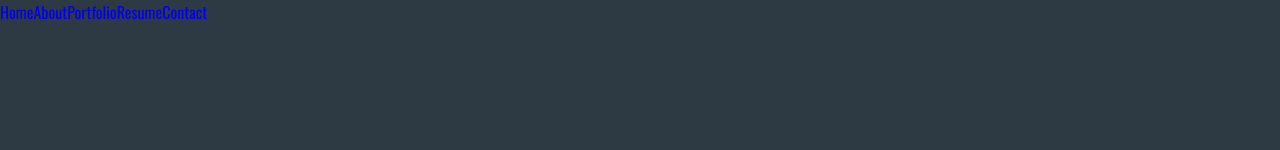
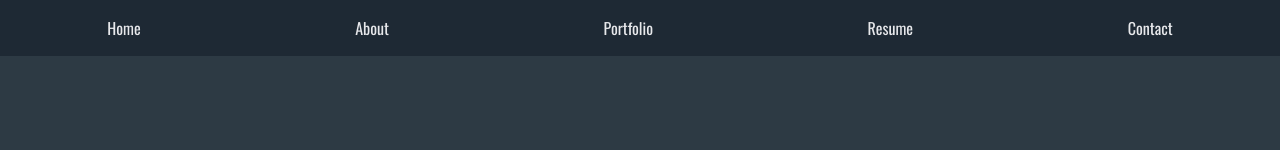
Before and after one commit to PiotrAdamowicz/nextJsBlog, a Next.js app: page /cv in a window 1280 px wide. Shown: the top 150 px of the page. Built offline with nearby package versions, Linux system fonts and the light colour scheme.

Commit message:
Basic layout/meta css done

```diff
--- a/Utils/colors.js
+++ b/Utils/colors.js
@@ -1,13 +1,20 @@
 const colors = {
   btn: {},
   font: {
-    font: "white",
-    fontLarge: "rgba(121, 138, 141, 1)", //"#272727",
-    fontMedium: "#435058",
-    fontSmall: "rgb(200, 201, 204)", //"#e1f2fe", //"#e0ffff",
+    tx: {
+      //content text
+      fontLarge: "rgba(121, 138, 141, 1)", //"#272727",
+      fontMedium: "#435058",
+      fontSmall: "rgb(200, 201, 204)", //"#e1f2fe", //"#e0ffff",
+    },
+    fn: {
+      //functional
+      navStandard: "rgba(231, 232, 235, 1)",
+    },
   },
   main: "rgba(8, 15, 29, 1)", //"#282938",
   main_op: "rgba(8, 15, 29, 0.7)",
+  main_op2: "rgba(8, 15, 29, 0.4)",
 
   background: "rgba(45, 58, 68, 1)", //"#598b8c"
 };
--- a/Utils/colors.json
+++ b/Utils/colors.json
@@ -1,10 +1,17 @@
 {
+  "font": {
+    "tx": {
+      "fontLarge": "rgba(121, 138, 141, 1)",
+      "fontMedium": "#435058",
+      "fontSmall": "rgb(200, 201, 204)"
+    },
+    "fn": {
+      "navStandard": "rgba(231, 232, 235, 1)"
+    }
+  },
   "main": "rgba(8, 15, 29, 1)",
   "main_op": "rgba(8, 15, 29, 0.7)",
-  "font": "white",
-  "fontLarge": "#6C8CA1FF",
-  "fontMedium": "#647E8FCC",
-  "fontSmall": "rgb(200, 201, 204)",
-  "background": "rgba(45, 58, 68, 1)",
-  "btnSubmit": "rgba(45, 58, 68, .8)"
+  "main_op2": "rgba(8, 15, 29, 0.4)",
+
+  "background": "rgba(45, 58, 68, 1)"
 }
--- a/components/Footer.js
+++ b/components/Footer.js
@@ -1,5 +1,5 @@
 import Link from "next/link";
-import color from "../Utils/colors";
+import colors from "../Utils/colors";
 
 const Footer = () => {
   return (
@@ -12,7 +12,21 @@ const Footer = () => {
           </Link>
         </div>
       </footer>
-      <style jsx>{``}</style>
+      <style jsx>{`
+        footer {
+          display: flex;
+          background-color: ${colors.main_op2};
+          justify-content: space-around;
+          width: 100%;
+        }
+        a,
+        p {
+          display: block;
+          font-size: 1em;
+          line-height: 3.5em;
+          color: ${colors.font.fn.navStandard};
+        }
+      `}</style>
     </>
   );
 };
--- a/components/Header.js
+++ b/components/Header.js
@@ -7,7 +7,11 @@ const Header = () => {
       <header>
         <NavBar> </NavBar>
       </header>
-      <style jsx>{``}</style>
+      <style jsx>{`
+        header {
+          height: 100;
+        }
+      `}</style>
     </>
   );
 };
--- a/components/NavBar.js
+++ b/components/NavBar.js
@@ -21,7 +21,19 @@ const NavBar = () => {
           <a>Contact</a>
         </Link>
       </nav>
-      <style jsx>{``}</style>
+      <style jsx>{`
+        nav {
+          display: flex;
+          background-color: ${colors.main_op2};
+          justify-content: space-around;
+          width: 100%;
+        }
+        a {
+          display: block;
+          line-height: 3.5em;
+          color: ${colors.font.fn.navStandard};
+        }
+      `}</style>
     </>
   );
 };
--- a/components/layout.js
+++ b/components/layout.js
@@ -1,6 +1,9 @@
 import Header from "./Header";
 import Footer from "./Footer";
 import Meta from "./meta";
+import colors from "../Utils/colors";
+
+//The parent tag is __next acessible in meta.js component
 
 const Layout = (props) => {
   return (
@@ -10,7 +13,11 @@ const Layout = (props) => {
       <main>{props.children}</main>
       <Footer></Footer>
 
-      <style jsx>{``}</style>
+      <style jsx>{`
+        main {
+          color: ${colors.font.tx.fontLarge};
+        }
+      `}</style>
     </>
   );
 };
--- a/components/meta.js
+++ b/components/meta.js
@@ -25,6 +25,8 @@ const Meta = () => (
         background-color: ${color.background};
       }
       #__next {
+        display: grid;
+        grid-template-rows: auto 1fr auto;
         height: inherit;
       }
       a {
```
